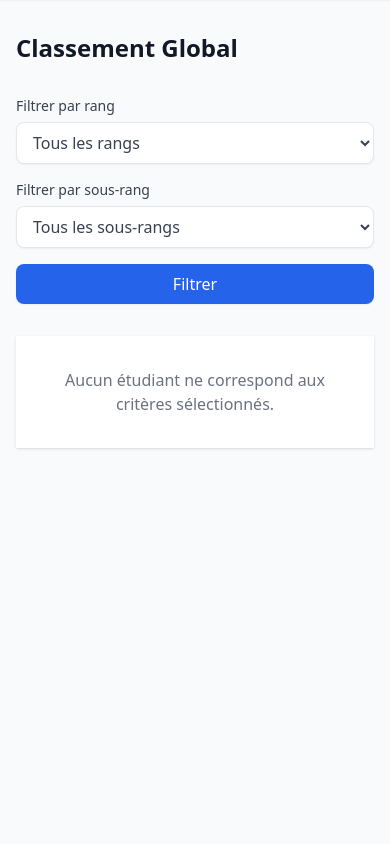
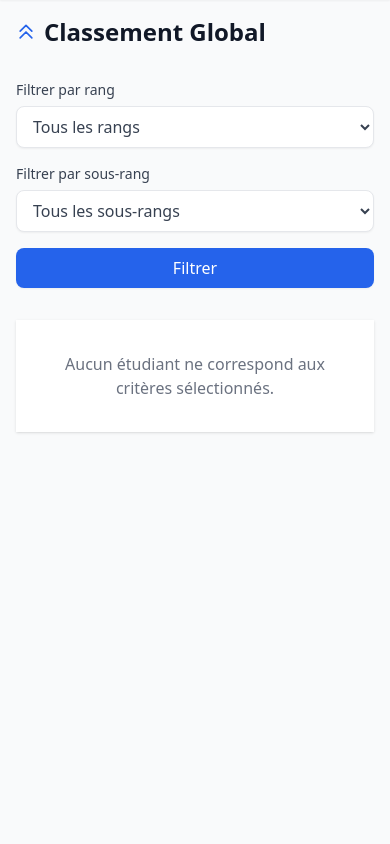
Before and after one commit to Maxence-villet/HelloCandidate, a PHP site: page /rankings in a window 390 px wide. Shown: the part 64-908 px from the top of the page. Run offline with PHP 8.4, Linux system fonts and the light colour scheme; the visitor is signed in with stand-in values (Sample User, id 1); data comes from the database, SQL or seed files in the repository; data that the repository does not hold is empty; some libraries are stand-ins or nearby versions.

Commit message:
add responsive into notifications and ranking page

```diff
--- a/views/ranking.php
+++ b/views/ranking.php
@@ -1,18 +1,22 @@
 <?php
-
-
 if($_SESSION["user_type"] == "spectator") {
     include __DIR__ . '/../utils/header/header_spectator.php';
 } else {
     include __DIR__ . '/../utils/header/header_student.php';
 }
-
 ?>
 
-    <div class="container mx-auto py-8 px-4">
+<!-- Main Content -->
+<main class="flex-1 p-4 sm:p-6 md:p-8 items-center">
+    <div class="container mx-auto">
         <!-- Titre et position de l'utilisateur -->
         <div class="flex flex-col sm:flex-row sm:justify-between sm:items-center mb-8 gap-4">
-            <h1 class="text-2xl font-bold text-gray-900">Classement Global</h1>
+            <div class="flex items-center space-x-2">
+                <svg class="w-5 h-5 text-blue-600" fill="none" stroke="currentColor" viewBox="0 0 24 24" xmlns="http://www.w3.org/2000/svg">
+                    <path stroke-linecap="round" stroke-linejoin="round" stroke-width="2" d="M5 11l7-7 7 7M5 19l7-7 7 7"></path>
+                </svg>
+                <h1 class="text-2xl font-bold text-gray-900">Classement Global</h1>
+            </div>
             <?php if ($userPosition): ?>
                 <p class="text-gray-700 text-sm font-medium">
                     Votre position : <span class="text-blue-600 font-semibold"><?php echo $userPosition; ?>e</span>
@@ -67,7 +71,6 @@ if($_SESSION["user_type"] == "spectator") {
             </div>
         </form>
 
-
         <!-- Liste des étudiants -->
         <div class="bg-white shadow overflow-hidden sm:rounded-lg">
             <?php if (empty($users)): ?>
@@ -98,5 +101,6 @@ if($_SESSION["user_type"] == "spectator") {
             <?php endif; ?>
         </div>
     </div>
+</main>
 </body>
 </html>
```
Also changed, not shown: views/notifications/list.php (+14 -6 lines), 3 other files.
